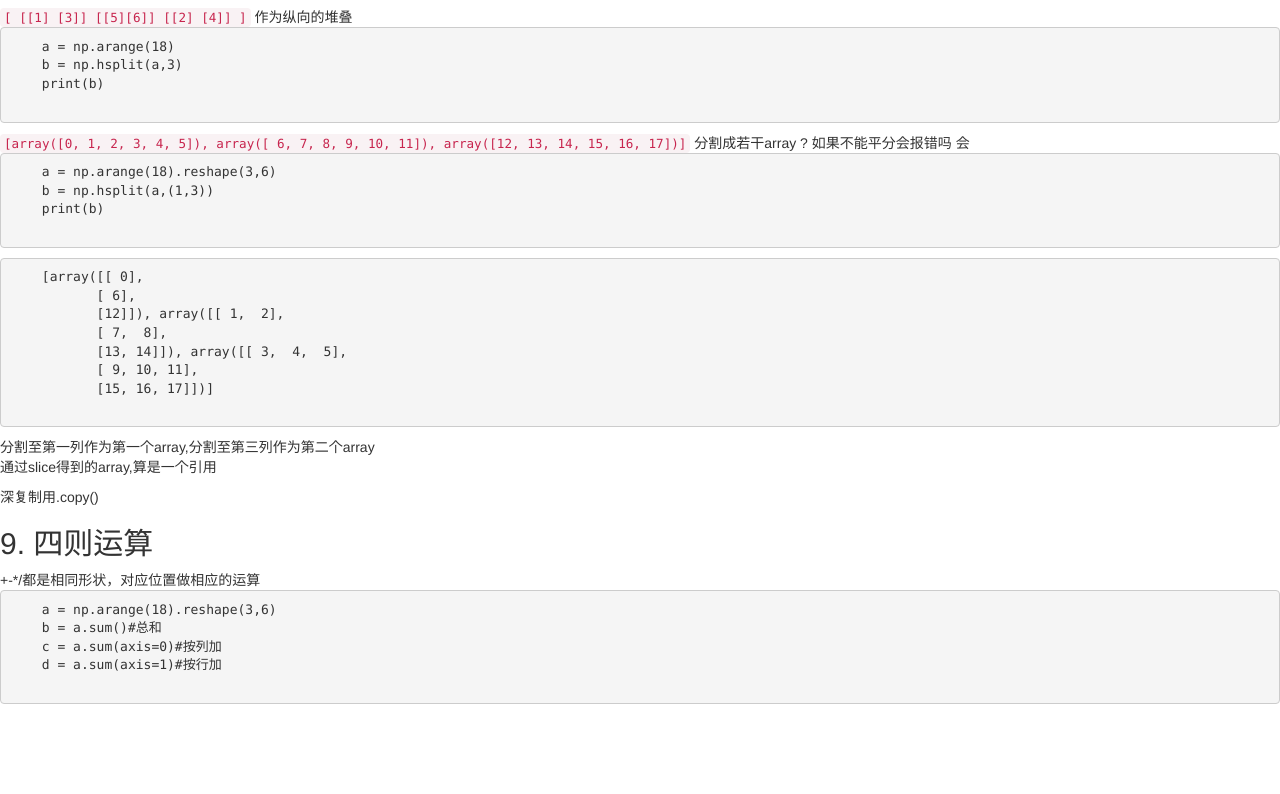
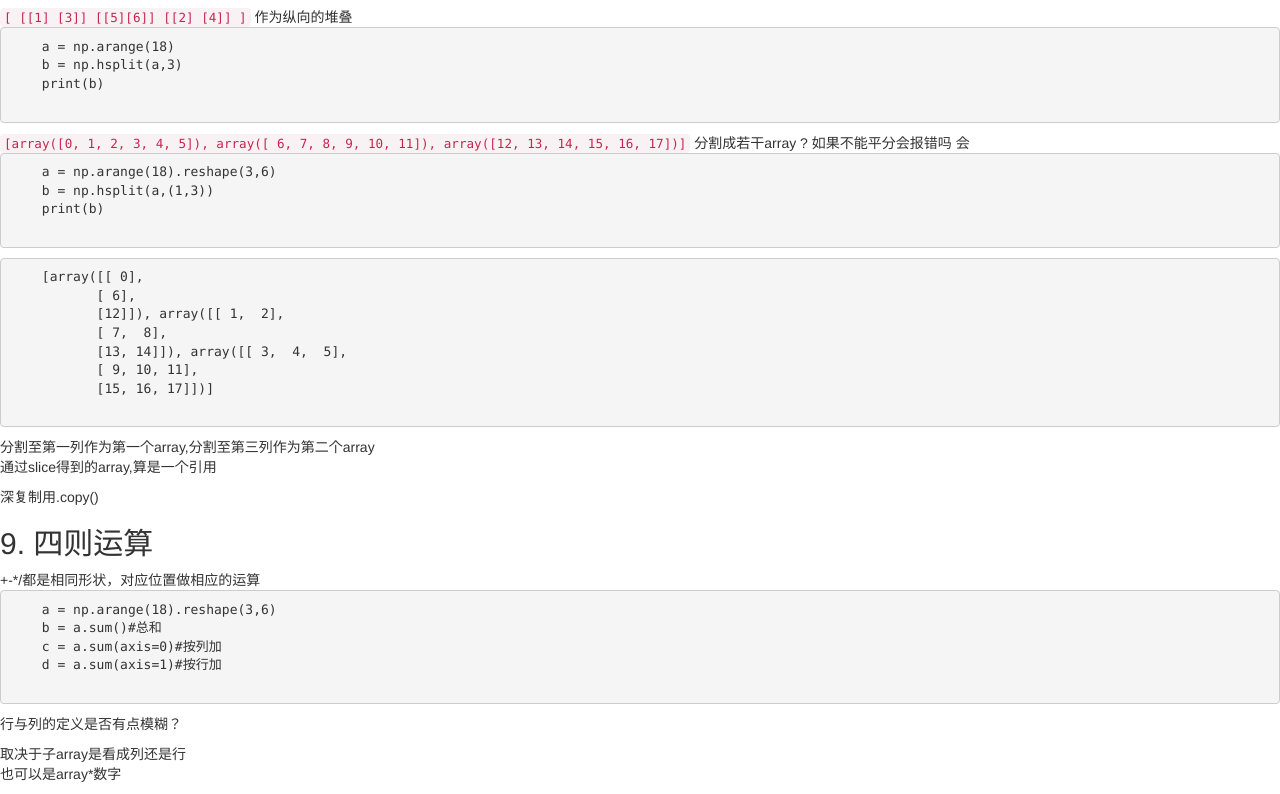
Before and after one commit to haukewagner/haukewagner.github.io, a plain HTML site: page index.html in a window 1280 px wide. Shown: the part 2747-3541 px from the top of the page. Before the commit the page ends 3461 px from the top, so only its background shows below. Drawn offline with nearby package versions, Linux system fonts and the light colour scheme.

Commit message:
Update index.html

```diff
--- a/index.html
+++ b/index.html
@@ -247,6 +247,14 @@ print(x)
     c = a.sum(axis=0)#按列加
     d = a.sum(axis=1)#按行加
     </pre>
+<p>
+行与列的定义是否有点模糊？
+</p>
+取决于子array是看成列还是行
+
+<p>
+也可以是array*数字
+</p>
 
 
 </body>
```
